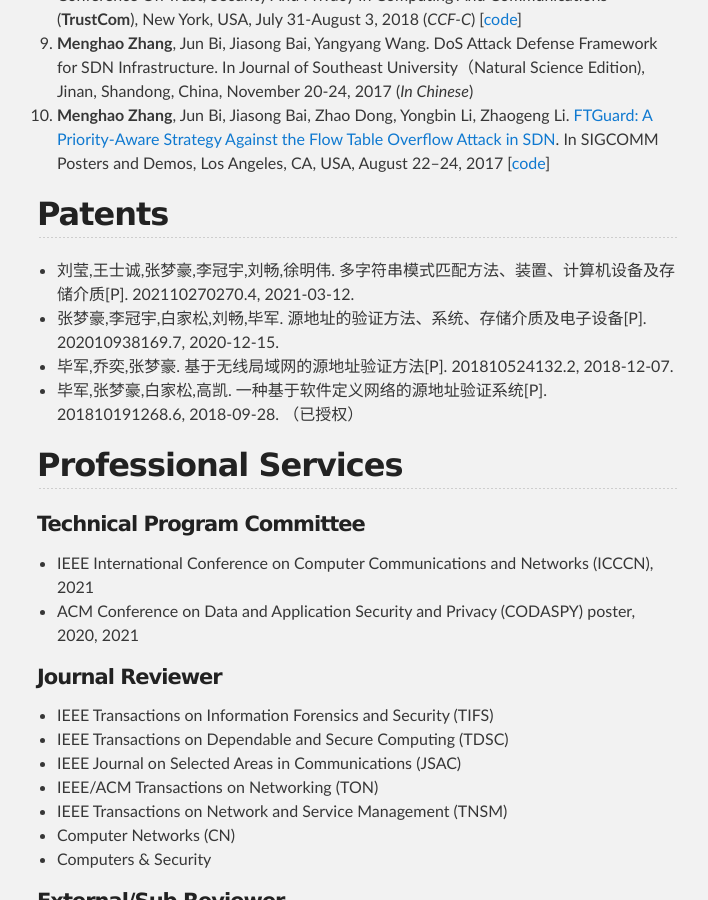
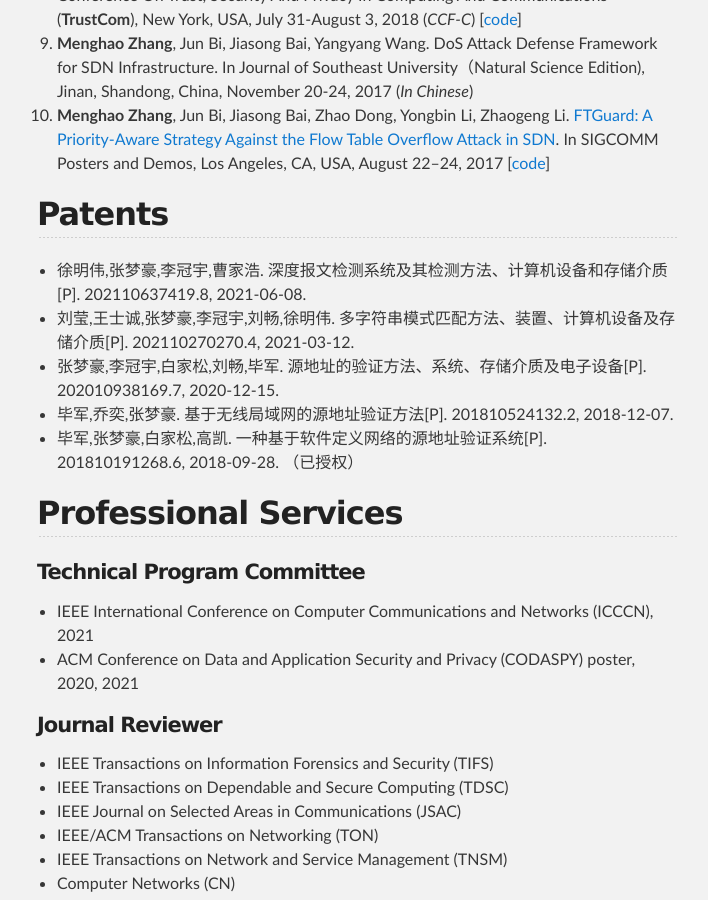
Before and after one commit to zhangmenghao/zhangmenghao.github.io, a Jekyll site: the page built from index.md, in a window 1280 px wide and 900 px high, scrolled down 2530 px. Shown: the whole window, without its empty margins (283-991 px from the left). Built offline with Jekyll 4.4.1, drawn with Linux system fonts in a browser that asks for light colours.

Commit message:
Update patent

```diff
--- a/index.md
+++ b/index.md
@@ -74,6 +74,7 @@
 
 
 ## Patents
+* 徐明伟,张梦豪,李冠宇,曹家浩. 深度报文检测系统及其检测方法、计算机设备和存储介质[P]. 202110637419.8, 2021-06-08.
 * 刘莹,王士诚,张梦豪,李冠宇,刘畅,徐明伟. 多字符串模式匹配方法、装置、计算机设备及存储介质[P]. 202110270270.4, 2021-03-12.
 * 张梦豪,李冠宇,白家松,刘畅,毕军. 源地址的验证方法、系统、存储介质及电子设备[P]. 202010938169.7, 2020-12-15.
 * 毕军,乔奕,张梦豪. 基于无线局域网的源地址验证方法[P]. 201810524132.2, 2018-12-07.
```
